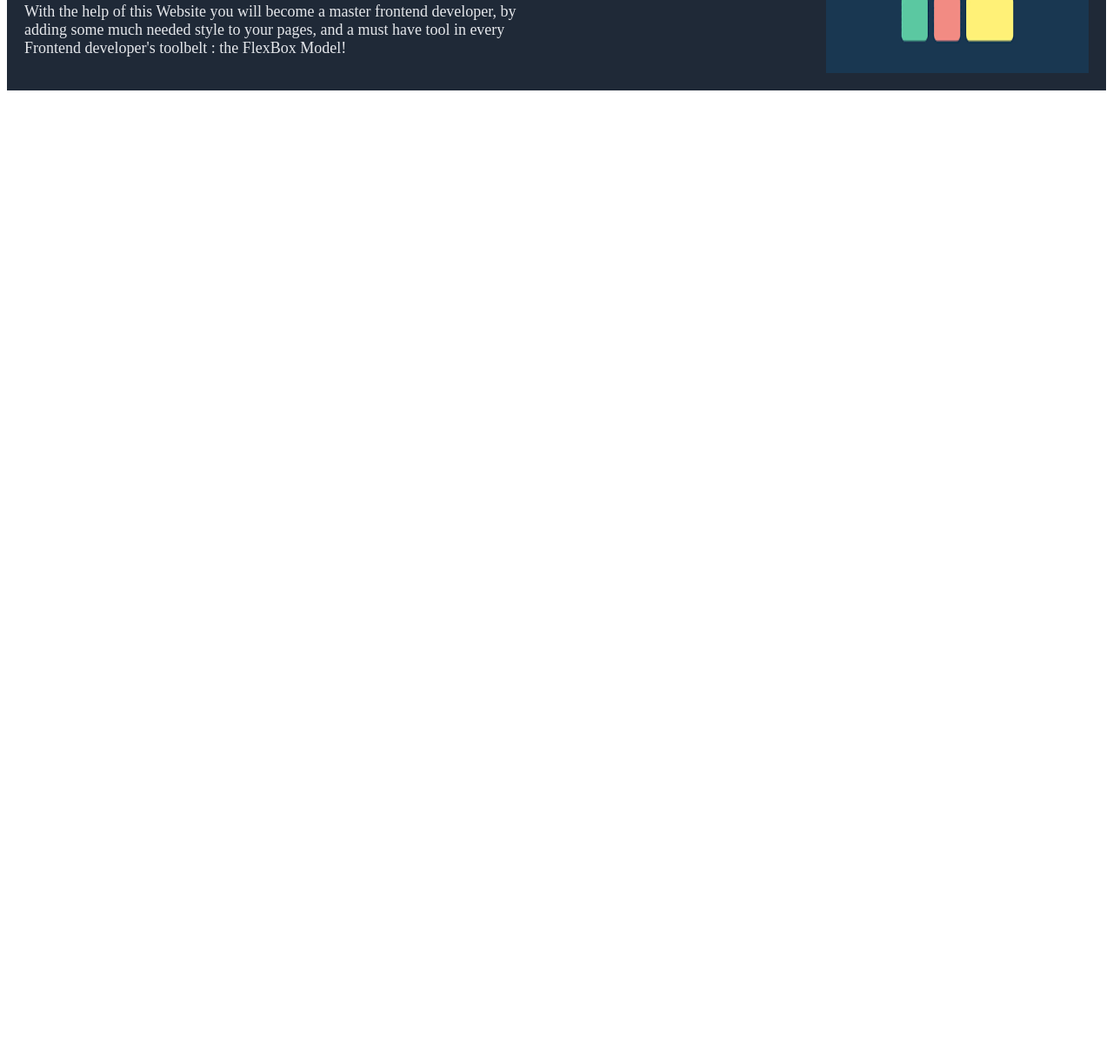
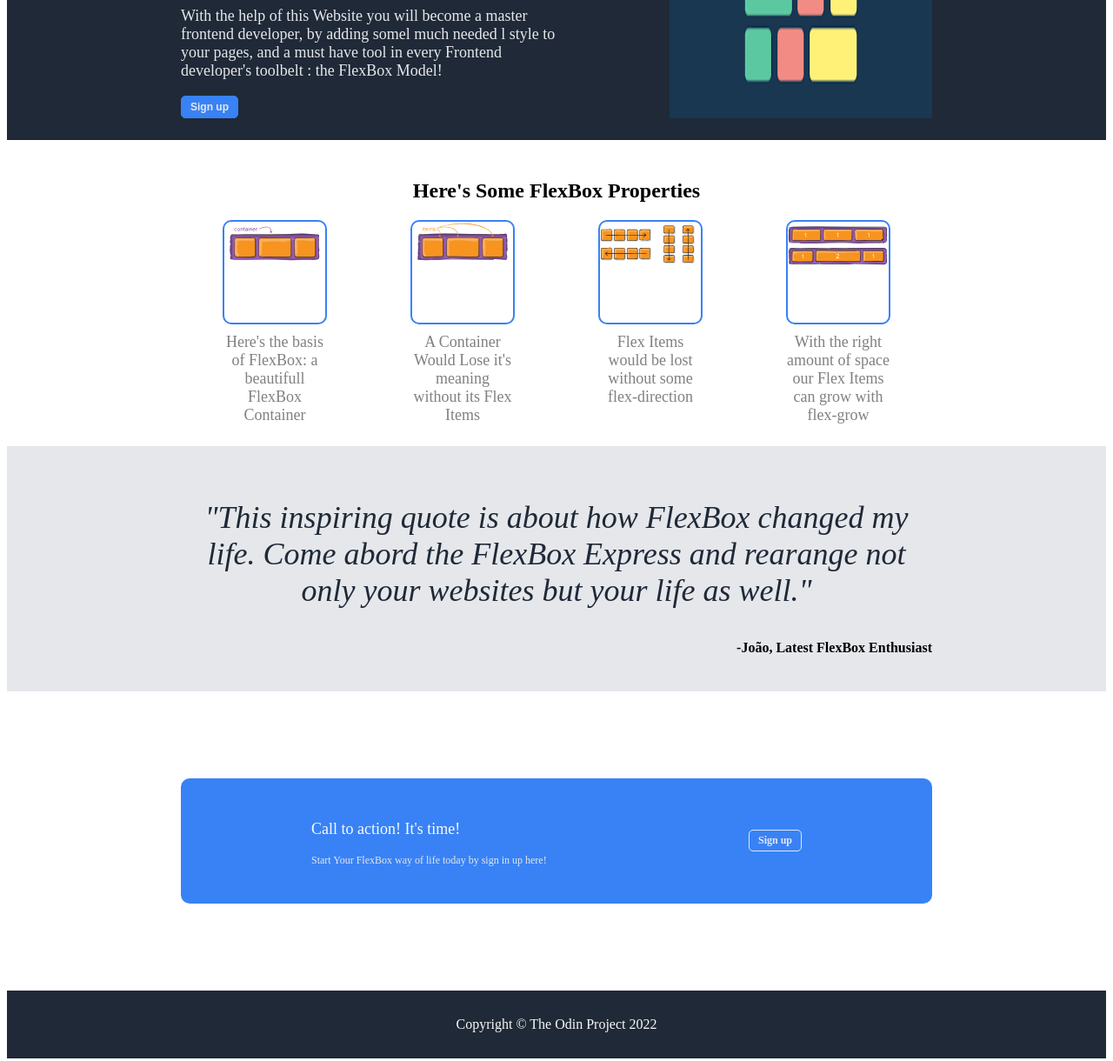
Before and after one commit to jestevinha/odin-landing-page, a plain HTML site: page index.html in a window 1280 px wide. Shown: the part 281-1501 px from the top of the page at 87% size. Before the commit the page ends 800 px from the top, so only its background shows below. Drawn offline with Linux system fonts and the light colour scheme.

Commit message:
Landing Page First Draft Complete

```diff
--- a/assets/styles.css
+++ b/assets/styles.css
@@ -1,58 +1,184 @@
-body{
-    display: flex;
-    min-width: 1024px;;
+* {
+  box-sizing: border-box;
 }
 
-.top-section{
+body {
+  display: flex;
+  flex-direction: column;
+}
+
+.top-section {
   height: auto;
   width: 100%;
   background-color: #1f2937;
   display: flex;
-    color: white;;
-    flex-wrap:wrap;
-    padding: 20px;
+  color: white;
+  flex-wrap: wrap;
+  padding: 25px 200px;
 }
 
-.links{
+.links {
   width: 100%;
   display: flex;
   align-items: center;
   justify-content: space-between;
-
 }
 
-.icon-logo-text{
-    margin:-30px;
+.icon-logo-text {
+  margin-left: -50px;
 
   height: 25%;
 }
 
-.links>ul{
+.links > ul {
   list-style: none;
-
 }
-.links>ul li{
-    display:inline;
+.links > ul li {
+  display: inline;
   margin: 0px 10px;
 }
-a:hover{
+a:hover {
   cursor: pointer;
 }
 
-.hero-main-text{
+.hero-main-text {
   font-size: 48px;
   font-weight: bolder;
-    color: #F9FAF8;
+  color: #f9faf8;
 }
-.hero-secondary-text{
+.hero-secondary-text {
   font-size: 18px;
-    color:#E5E7EB
+  color: #e5e7eb;
 }
-.hero-section{
+.hero-section {
   display: flex;
   justify-content: space-between;
 }
 
-.intro{
+.intro {
   width: 50%;
 }
+.sign-button {
+  background-color: #3882f6;
+  border-radius: 5px;
+  padding: 5px 10px;
+  color: #e5e7eb;
+  font-size: 12px;
+  font-weight: bold;
+  border: #3882f6 1px solid;
+}
+
+.sign-button:hover {
+  background-color: #e5e7eb;
+  color: #3882f6;
+  cursor: pointer;
+}
+
+.example-box {
+  width: 120px;
+}
+.example-image {
+  width: 100%;
+  height: 120px;
+  border: #3882f6 2px solid;
+  border-radius: 10px;
+}
+.example-image:hover {
+  background-color: #3882f6;
+}
+.main-article {
+  display: flex;
+  padding: 25px 200px;
+  flex-direction: column;
+}
+.main-article-title {
+  text-align: center;
+}
+.example-text {
+  text-align: center;
+  font-size: 18px;
+  color: grey;
+  margin-top: 10px;
+}
+
+.example {
+  display: flex;
+  justify-content: space-around;
+}
+
+.quote {
+  text-align: center;
+  background-color: #e5e7eb;
+  padding: 25px 200px;
+}
+
+.sign-button {
+  background-color: #3882f6;
+  border-radius: 5px;
+  padding: 5px 10px;
+  color: #e5e7eb;
+  font-size: 12px;
+  font-weight: bold;
+  border: #3882f6 1px solid;
+}
+
+.quote-text {
+  font-weight: lighter;
+  font-style: italic;
+  font-size: 36px;
+  color: #1f2937;
+}
+
+.quote-signature {
+  font-weight: bold;
+  text-align: end;
+}
+
+footer {
+  background-color: #1f2937;
+  color: #f9faf8;
+  text-align: center;
+  padding: 30px;
+}
+
+.call-section {
+  padding: 100px 200px;
+}
+.call-section-box {
+  background-color: #3882f6;
+  padding: 30px 150px;
+  border-radius: 10px;
+  display: flex;
+  justify-content: space-between;
+}
+
+.call-section-title {
+  font-size: 18px;
+  color: #f9faf8;
+}
+
+.call-section-text {
+  font-size: 12px;
+  color: #e5e7eb;
+}
+
+.call-section-button {
+  background-color: #3882f6;
+  border-radius: 5px;
+  padding: 5px 10px;
+  color: #e5e7eb;
+  font-size: 12px;
+  font-weight: bold;
+  border: #e5e7eb 1px solid;
+  display: flex;
+  align-items: center;
+  height: 25px;
+  align-self: center;
+}
+
+.call-section-button:hover {
+  background-color: #e5e7eb;
+  color: #3882f6;
+  border: #e5e7eb;
+  cursor: pointer;
+}
--- a/index.html
+++ b/index.html
@@ -22,12 +22,33 @@
         <section class="hero-section">
         <article class="intro">
             <p class="hero-main-text">This Flexbox Website is awesome!</p>
-            <p class="hero-secondary-text">With the help of this Website you will become a master frontend developer, by adding some much needed style to your pages, and a must have tool in every Frontend developer's toolbelt : the FlexBox Model!</p>
+            <p class="hero-secondary-text">With the help of this Website you will become a master frontend developer, by adding somel  much needed l style to your pages, and a must have tool in every Frontend developer's toolbelt : the FlexBox Model!</p>
+            <button class="sign-button">Sign up</button>
         </article>
         <img src="./assets/flex.png" alt="Visual Representation of FlexBox">
     </section>
     </section>
-    <article class="main-article"></article>
+    <article class="main-article">
+        <h2 class="main-article-title">Here's Some FlexBox Properties</h2>
+        <div class="example">
+        <div class="example-box"><div class="example-image"><img src="./assets/01-container.svg" alt=""></div><div class="example-text">Here's the basis of FlexBox: a beautifull FlexBox Container</div></div>
+        <div class="example-box"><div class="example-image"><img src="./assets/02-items.svg" alt=""></div><div class="example-text">A Container Would Lose it's meaning without its Flex Items</div></div>
+        <div class="example-box"><div class="example-image"><img src="./assets/flex-direction.svg" alt=""></div><div class="example-text">Flex Items would be lost without some flex-direction</div></div>
+        <div class="example-box"><div class="example-image"><img src="./assets/flex-grow.svg" alt=""></div><div class="example-text">With the right amount of space our Flex Items can grow with flex-grow</div></div>
+    </div>
+    </article>
+    <div class="quote"><p class="quote-text">"This inspiring quote is about how FlexBox changed my life. Come abord the FlexBox Express and rearange not only your websites but your life as well."</p>
+    <p class="quote-signature">-João, Latest FlexBox Enthusiast</p></div>
+    <div class="call-section">
+        <div class="call-section-box">
+            <div class="call-section-text-container">
+            <p class="call-section-title">Call to action! It's time!</p>
+            <p class="call-section-text">Start Your FlexBox way of life today by sign in up here!</p>
+        </div>
+            <div class="call-section-button">Sign up</div>
+        </div>
+    </div>
+    <footer>Copyright &#169; The Odin Project 2022</footer>
 
 </body>
 </html>
```
Also changed, not shown: assets/01-container.svg (added), assets/02-items.svg (added), assets/flex-direction.svg (added), assets/flex-grow.svg (added). Lines whose indentation alone changed are shown as unchanged.
